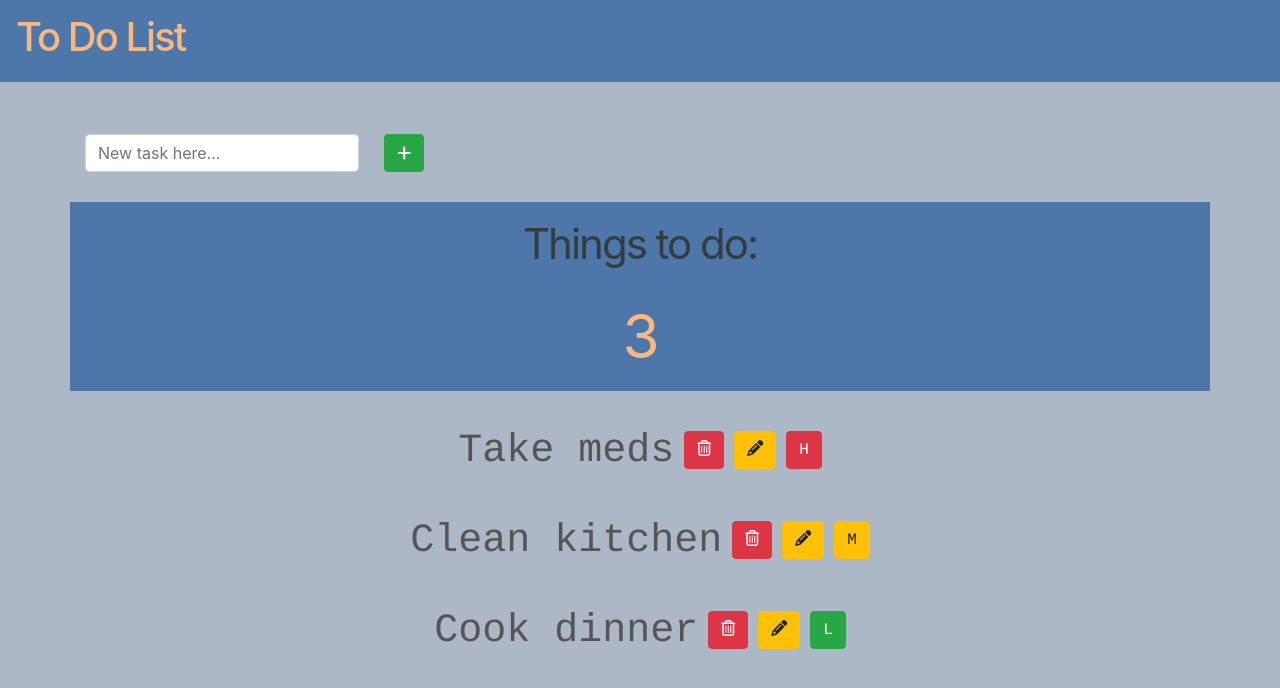
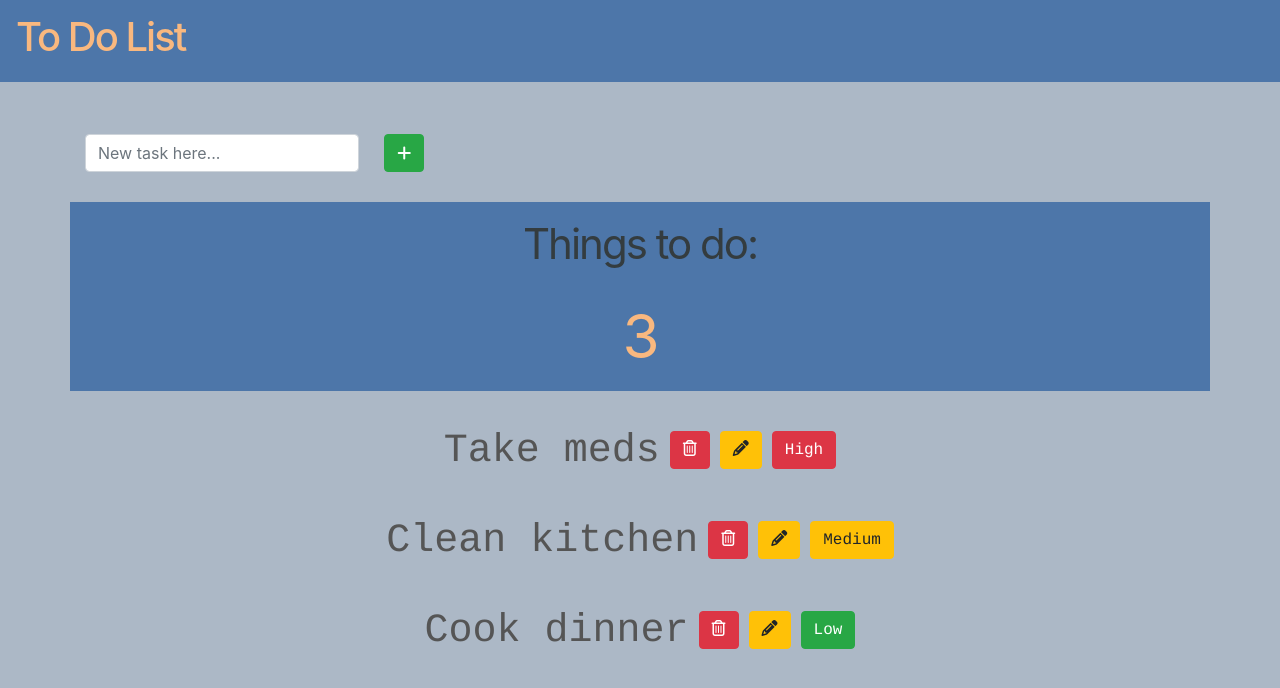
Before and after one commit to dorarad17/todo-app-frontend, a React (Create React App) app: page / in a window 1280 px wide. Shown: the top 688 px of the page. Built offline with nearby package versions, Linux system fonts and the light colour scheme.

Commit message:
changed priority names

```diff
--- a/src/components/Task.js
+++ b/src/components/Task.js
@@ -34,14 +34,14 @@ class Task extends React.Component {
 	};
 
 	render() {
-		var priority = "H";
+		var priority = "High";
 		var priorityClass = "btn btn-space btn-danger";
 
 		if (this.state.item.priority === 2) {
-			priority = "M";
+			priority = "Medium";
 			priorityClass = "btn btn-space btn-warning";
 		} else if (this.state.item.priority === 3) {
-			priority = "L";
+			priority = "Low";
 			priorityClass = "btn btn-space btn-success";
 		}
 
```
